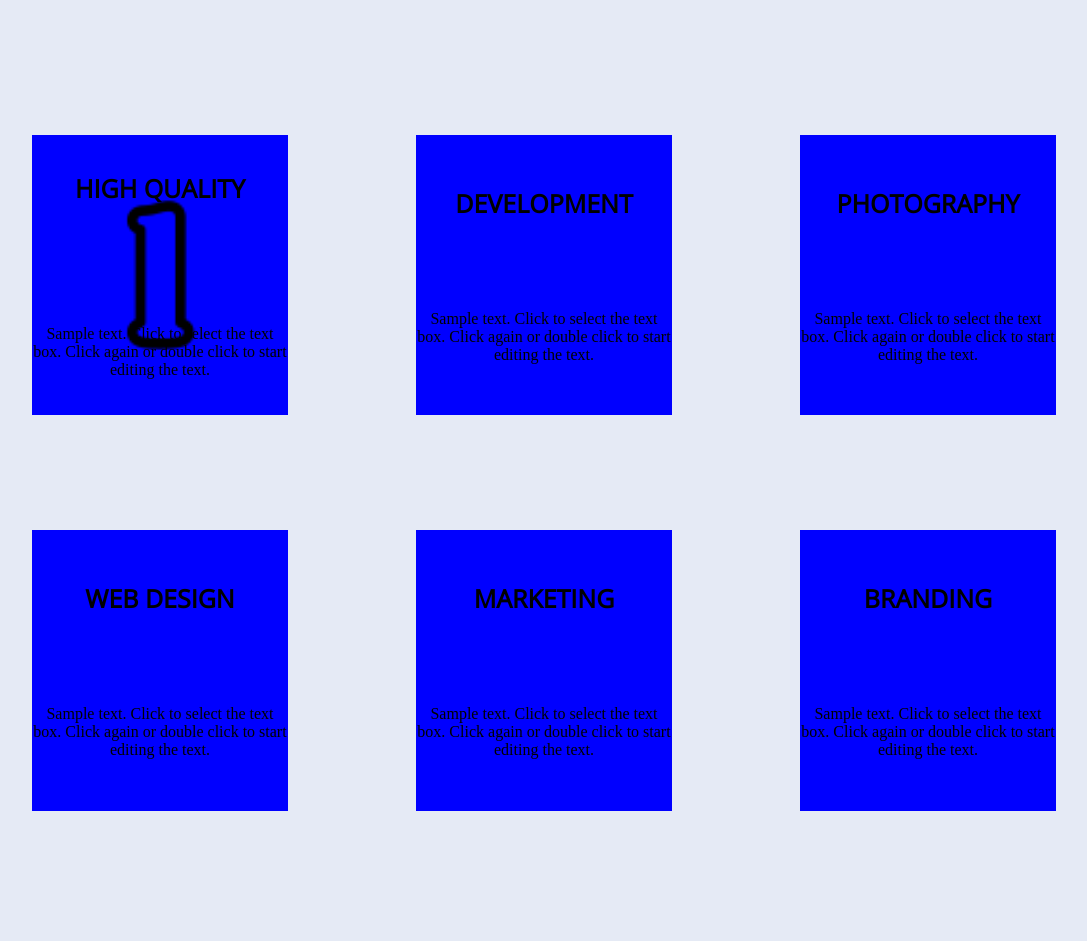
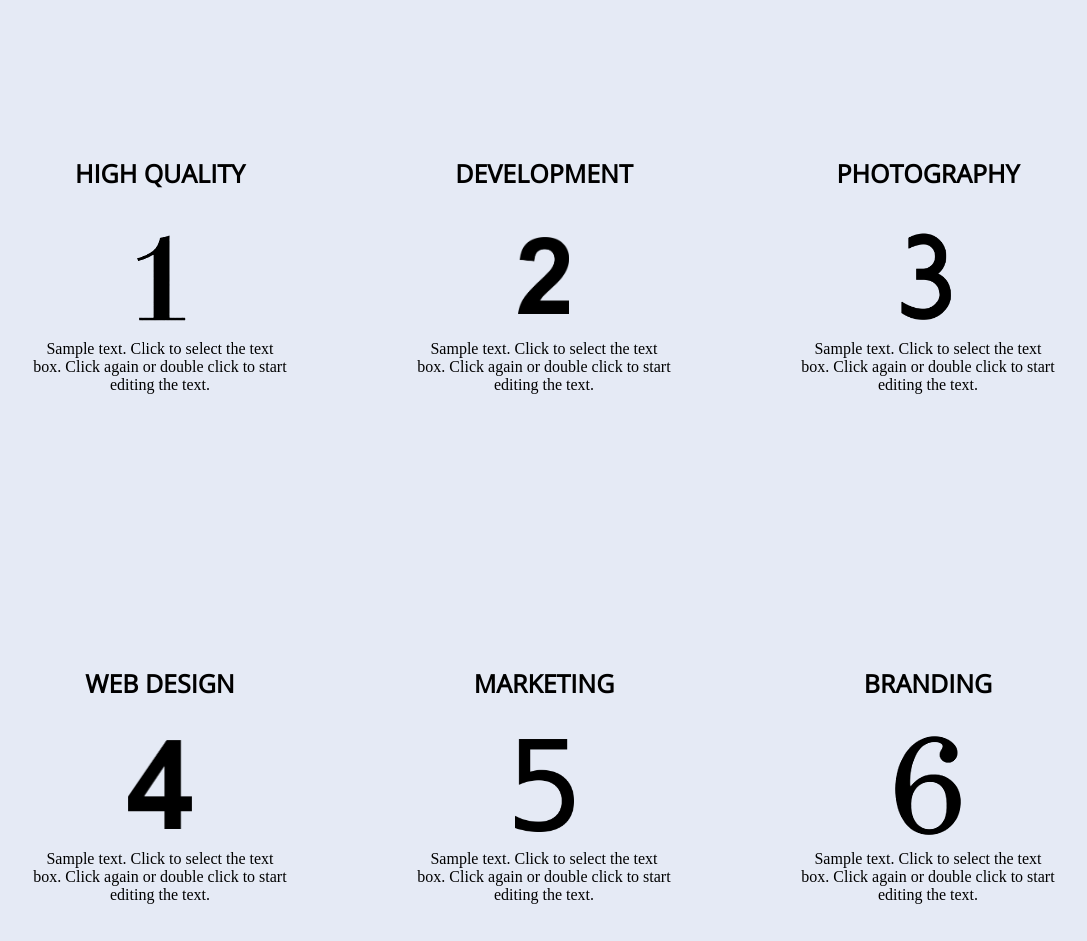
Before and after one commit to RogerJosue/2-project, a plain HTML site: page index.html in a window 1280 px wide. Shown: the part 840-1781 px from the top of the page, without its empty margins (96-1183 px from the left). Drawn offline with nearby package versions, Linux system fonts and the light colour scheme.

Commit message:
finished the images for the text box page

```diff
--- a/style.css
+++ b/style.css
@@ -144,45 +144,58 @@ align-items: center;
 }
 
 .b-1 {
-    height: 55%;
+    height: 60%;
     width: 20%;
     display: flex;
     align-items: center;
     justify-content: center;
     flex-direction: column;
-    gap: 120px;
+    gap: 150px;
     text-align: center;
-    background-image: url("./images/sec-num1.png");
-    background-size: cover;
+    background-image: url("./images/one-realone.jpeg");
+    background-size: 60%;
     background-repeat: no-repeat;
     background-position: center;
-    background-color: blue;
-
+    filter: contrast(1.2) brightness(1.1);
+    mix-blend-mode: multiply;
+    color: black;
 }
 
 .b-1-2 {
-    height: 55%;
+    height: 60%;
     width: 20%;
-    background-color: blue;
     display: flex;
     align-items: center;
     justify-content: center;
     flex-direction: column;
-    gap: 90px;
+    gap: 150px;
     text-align: center;
+    background-image: url("./images/numtwo.png");
+    background-size: 20%;
+    background-repeat: no-repeat;
+    background-position: center;
+    filter: contrast(1.2) brightness(1.1);
+    mix-blend-mode: multiply;
+    color: black;
 
 }
 
 .b-1-3 {
-    height: 55%;
+    height: 60%;
     width: 20%;
-    background-color: blue;
     display: flex;
     align-items: center;
     justify-content: center;
     flex-direction: column;
-    gap: 90px;
+    gap: 150px;
     text-align: center;
+    background-image: url("./images/numthree.png");
+    background-size: 48%;
+    background-repeat: no-repeat;
+    background-position: center;
+    filter: contrast(1.2) brightness(1.1);
+    mix-blend-mode: multiply;
+    color: black;
 
 }
 
@@ -191,7 +204,7 @@ height: 50%;
 width: 100%;
 display: flex;
 justify-content: space-evenly;
-align-items: flex-start;
+align-items: center;
 }
 
 .sm-container-2 h1{
@@ -201,41 +214,59 @@ align-items: flex-start;
 }
 
 .b-2-1 {
-    height: 55%;
+    height: 60%;
     width: 20%;
-    background-color: blue;
     display: flex;
     align-items: center;
     justify-content: center;
     flex-direction: column;
-    gap: 90px;
+    gap: 150px;
     text-align: center;
-
+    background-image: url("./images/numfour.png");
+    background-size: 25%;
+    background-repeat: no-repeat;
+    background-position: center;
+    filter: contrast(1.2) brightness(1.1);
+    mix-blend-mode: multiply;
+    color: black;
 }
 
 .b-2-2 {
-    height: 55%;
+    height: 60%;
     width: 20%;
-    background-color: blue;
+
     display: flex;
     align-items: center;
     justify-content: center;
     flex-direction: column;
-    gap: 90px;
+    gap: 150px;
     text-align: center;
+    background-image: url("./images/numfive.png");
+    background-size: 23%;
+    background-repeat: no-repeat;
+    background-position: center;
+    filter: contrast(1.2) brightness(1.1);
+    mix-blend-mode: multiply;
+    color: black;
 
 }
 
 .b-2-3 {
-    height: 55%;
+    height: 60%;
     width: 20%;
-    background-color: blue;
     display: flex;
     align-items: center;
     justify-content: center;
     flex-direction: column;
-    gap: 90px;
+    gap: 150px;
     text-align: center;
+    background-image: url("./images/numsix.png");
+    background-size: 35%;
+    background-repeat: no-repeat;
+    background-position: center;
+    filter: contrast(1.2) brightness(1.1);
+    mix-blend-mode: multiply;
+    color: black;
 
 }
 
```
Also changed, not shown: index.html (+0 -4 lines), images/numfive.png (added), images/numfour.png (added), images/numsix.png (added), images/numthree.png (added), images/numtwo.png (added), images/one-realone.jpeg (added), images/sec-num1.png (deleted), 1 other file.
